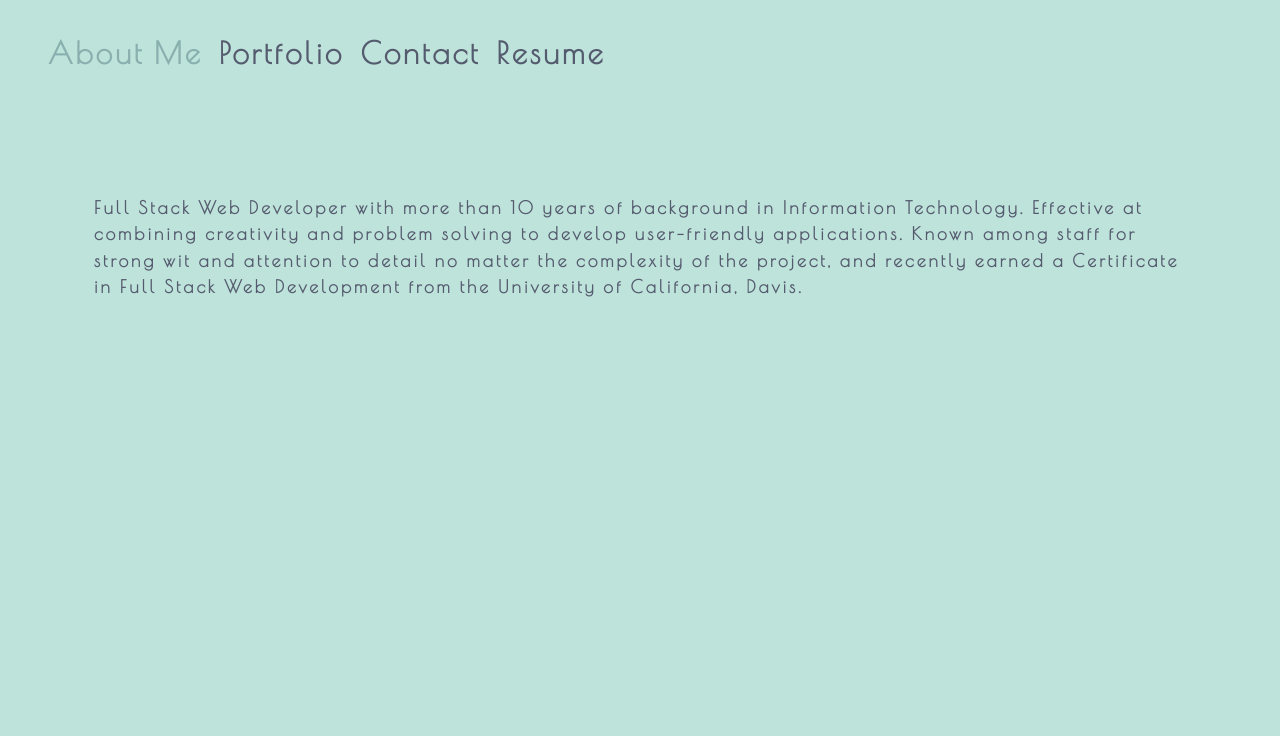
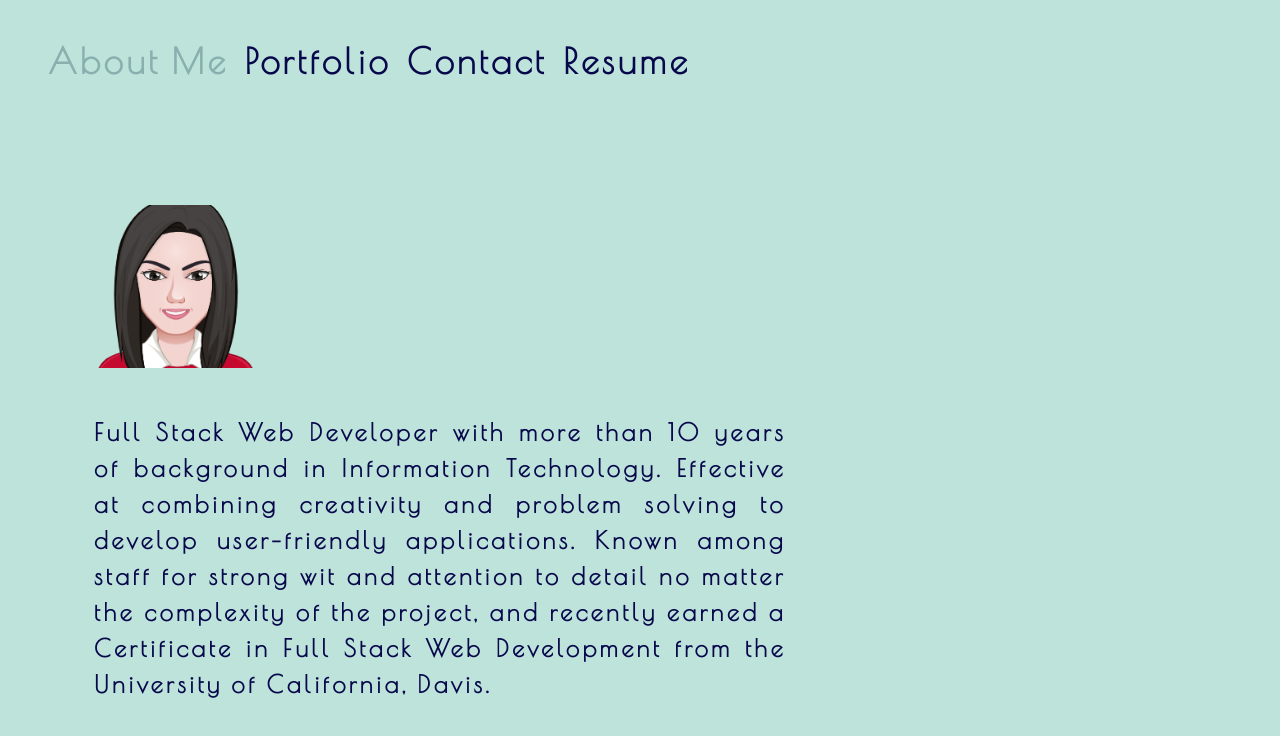
Before and after one commit to NedaParvini/React_Portfolio, a React (Create React App) app: page / in a window 1280 px wide. Shown: the top 736 px of the page. Built offline with nearby package versions, Linux system fonts and the light colour scheme.

Commit message:
About has been modified

```diff
--- a/src/App.js
+++ b/src/App.js
@@ -1,18 +1,14 @@
 import React, { useState } from 'react';
 import Nav from './components/Nav';
 import About from './components/About';
-
 import ContactForm from './components/Contact';
 
 function App() {
   const [pages] = useState([
-    {
-      name: 'About Me',
-      description: 'Photos of grocery stores, food trucks, and other commercial projects',
-    },
-    { name: 'Portfolio', description: 'Portraits of people in my life' },
-    { name: 'Contact', description: 'Delicious delicacies' },
-    { name: 'Resume', description: 'Fields, farmhouses, waterfalls, and the beauty of nature' },
+    { name: 'About Me'},
+    { name: 'Portfolio'},
+    { name: 'Contact'},
+    { name: 'Resume'},
   ]);
 
   const [currentPage, setCurrentPage] = useState(pages[0]);
--- a/src/components/About/index.js
+++ b/src/components/About/index.js
@@ -1,10 +1,10 @@
 import React from 'react';
-// import coverImage from '../../assets/cover/cover-image.jpg';
+import Image from '../../assets/myav.png';
 function About() {
   return (
-    <section className="my-5">
+    <section className="my-2">
       <h1 id="about"> </h1>
-      {/* <img src={coverImage} className="my-2" style={{ width: "100%" }} alt="cover" /> */}
+      { <img src={Image} className="my-2" style={{ width: "15%" }} alt="My Avatar" /> }
       <div className="my-2">
         <p>
         Full Stack Web Developer with more than 10 years of background in Information Technology.
--- a/src/index.css
+++ b/src/index.css
@@ -7,8 +7,8 @@ main {
   --primary: #8c54ff;
   --secondary: #89b0aeff;
   --tertiary: #b12704;
-  --light: #555b6eff;
-  --dark: #bee3dbff;;
+  --light: #07084b;
+  --dark: #bee3dbff;
   --darker: #111111;
   --error: rgb(228, 46, 1);
   --spacing-one: calc(1rem * 0.5);
@@ -30,7 +30,7 @@ body {
   padding: 0;
   font-weight: 600;
   line-height: 1.5;
-  font-size: 30px;
+  font-size: 35px;
   letter-spacing: 0.1em;
   background: var(--dark);
   color: var(--light);
@@ -74,9 +74,11 @@ h6 {
 }
 
 p {
-  font-size: 1.1rem;
+  font-size: 1.5rem;
   margin-top: 0;
-}
+  padding-right: 400px;
+  text-align: justify;
+  }
 
 a {
   color: var(--tertiary);
@@ -148,7 +150,7 @@ li {
 }
 
 nav a:hover {
-  text-decoration: none;
+  background-color:#ffd6baff;
 }
 
 nav li {
```
Also changed, not shown: src/assets/myav.png (added).
